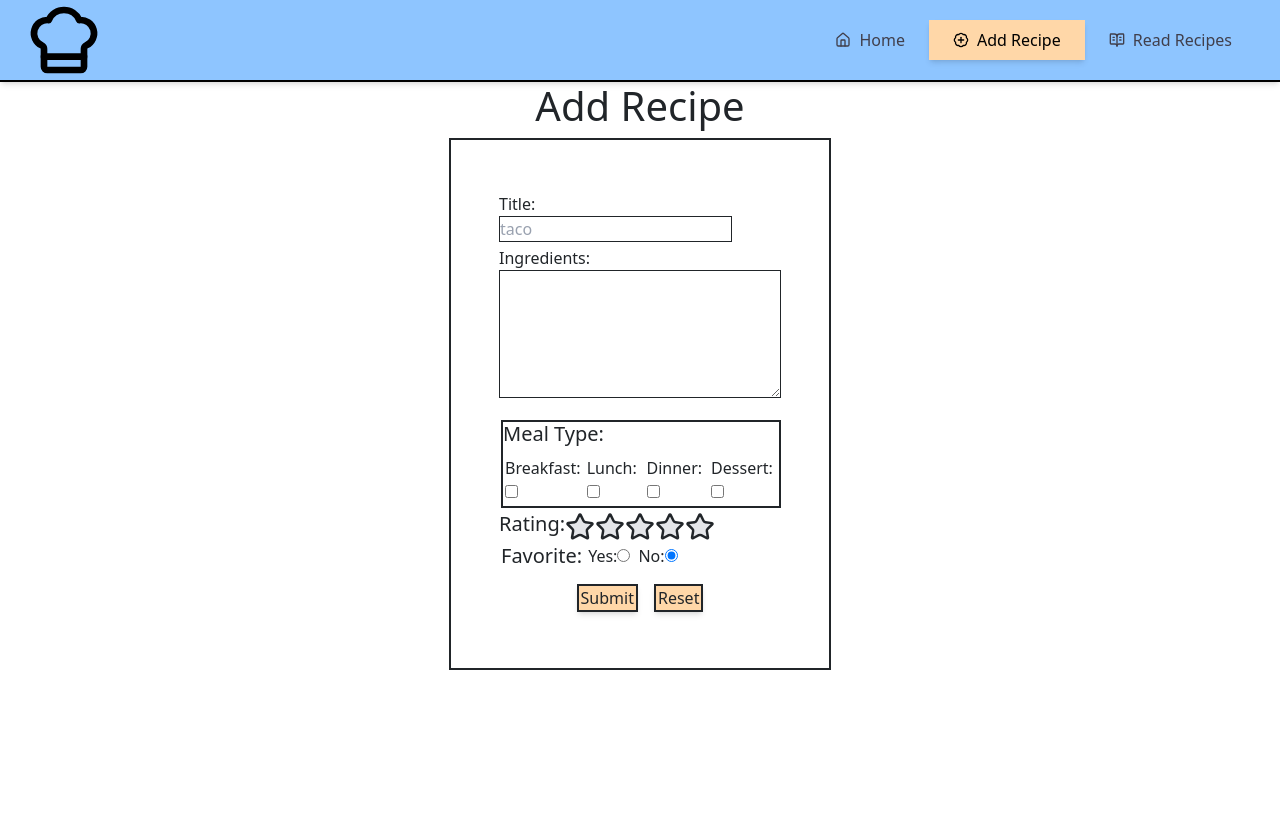
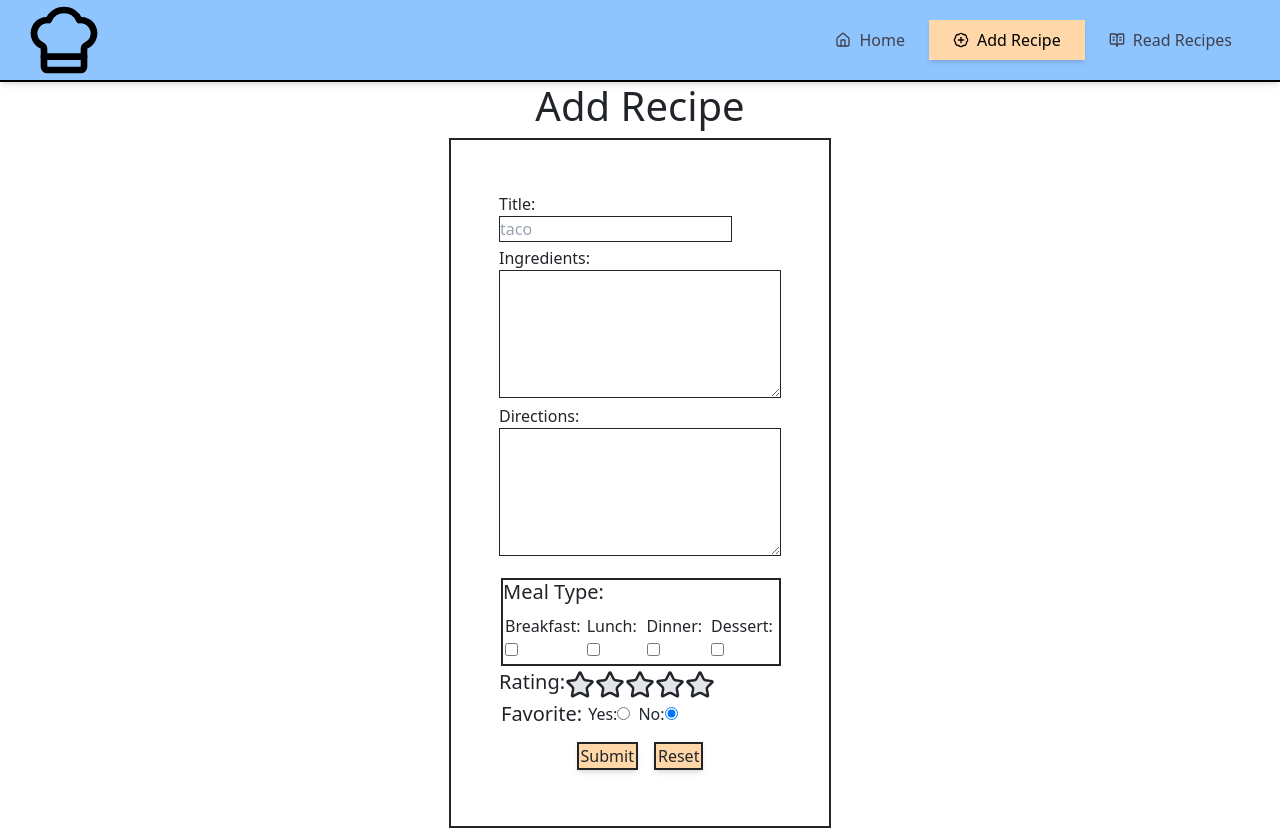
Before and after one commit to Newt3359/CookBook2, a React app in the folder frontend/: page /add in a window 1280 px wide. Before the commit the page ends 800 px from the top, so only its background shows below. Built offline with nearby package versions, Linux system fonts and the light colour scheme; the HTML template or start-up script is replaced by a standard one.

Commit message:
added directions field to add recipe form

```diff
--- a/frontend/src/Components/AddRecipeForm.tsx
+++ b/frontend/src/Components/AddRecipeForm.tsx
@@ -10,6 +10,7 @@ export function AddRecipeForm(){
 
     const [title, setTitle] = useState("")
     const [ingredients, setIngredients] = useState("")
+    const [directions, setDirections] = useState("")
     const [mealType, setMealType] = useState([
         {id: 1, name: "Breakfast", isChecked: false},
         {id: 2, name: "Lunch", isChecked: false},
@@ -36,6 +37,7 @@ export function AddRecipeForm(){
         const recipeData ={
             title: title,
             ingredients: ingredients,
+            directions: directions,
             mealTypes: mealType
                 .filter(m => m.isChecked)
                 .map(m => m.name),
@@ -46,6 +48,11 @@ export function AddRecipeForm(){
         };
 
         const atLeastOneSelected = mealType.some(m => m.isChecked);
+
+        if (directions === ""){
+            alert("Directions cannot be blank")
+            return;
+        }
 
         if (!atLeastOneSelected) {
             alert("Please select at least one meal type.");
@@ -73,6 +80,7 @@ export function AddRecipeForm(){
     const handleReset = () => {
         setTitle("")
         setIngredients("")
+        setDirections("")
         setMealType([
             {id: 1, name: "Breakfast", isChecked: false},
             {id: 2, name: "Lunch", isChecked: false},
@@ -109,9 +117,21 @@ export function AddRecipeForm(){
                     className={"placeholder:text-gray-400 placeholder:font-light border-1 ml-1 w-full h-32"}
                     id={"ingredients"}
                     name={"ingredients"}
-                    // placeholder={"tortilla, meat, cheese"}
                     value={ingredients}
                     onChange={(e) => setIngredients(e.target.value)}
+                    />
+                </div>
+            </div>
+
+            <div>
+                <label htmlFor={"directions"}>Directions:</label>
+                <div>
+                    <textarea
+                    className={"placeholder:text-gray-400 placeholder:font-light border-1 ml-1 w-full h-32"}
+                    id={"directions"}
+                    name={"directions"}
+                    value={directions}
+                    onChange={(e) => setDirections(e.target.value)}
                     />
                 </div>
             </div>
```
Also changed, not shown: frontend/src/Utils/FormChecker.ts (added).
